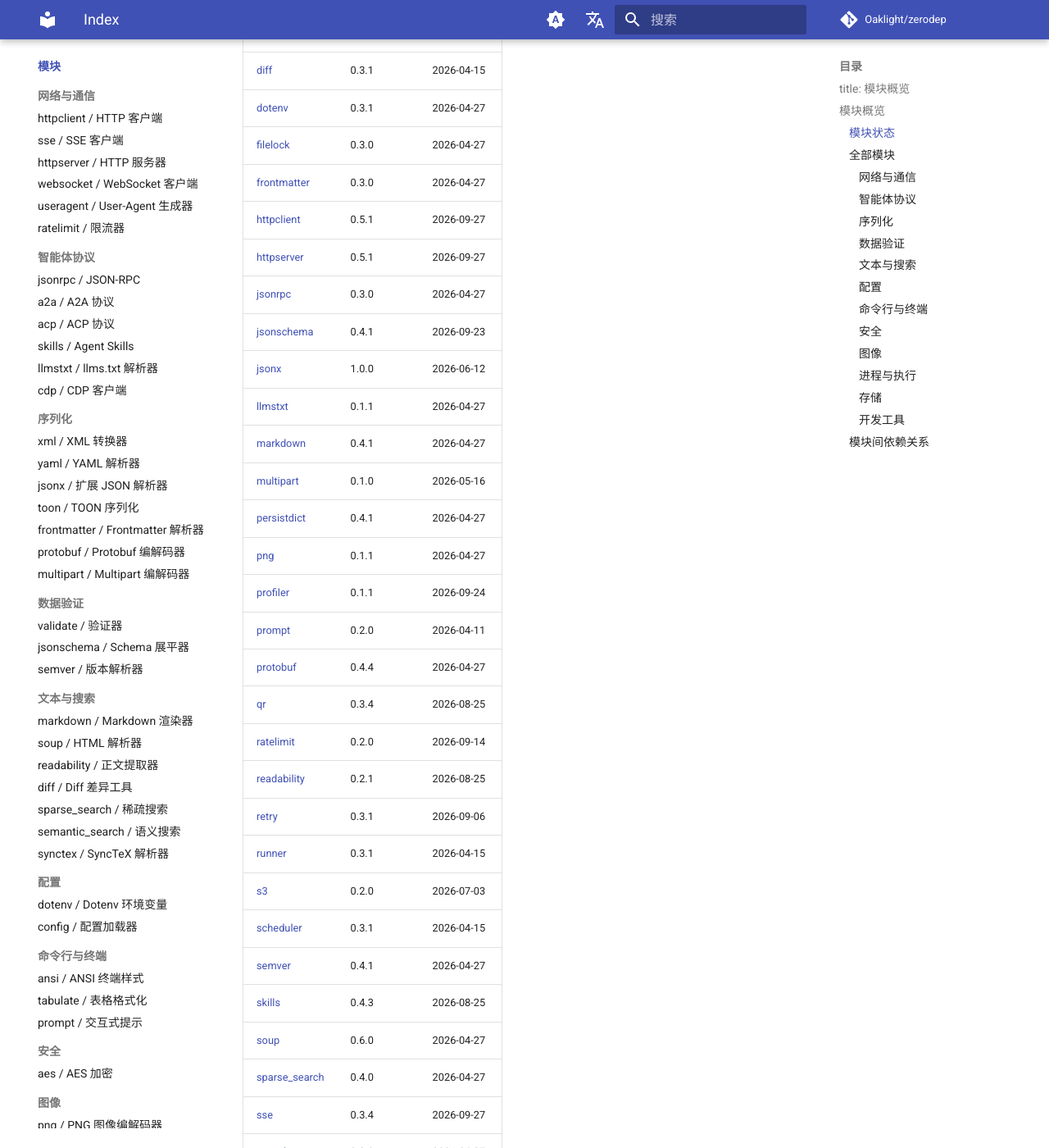
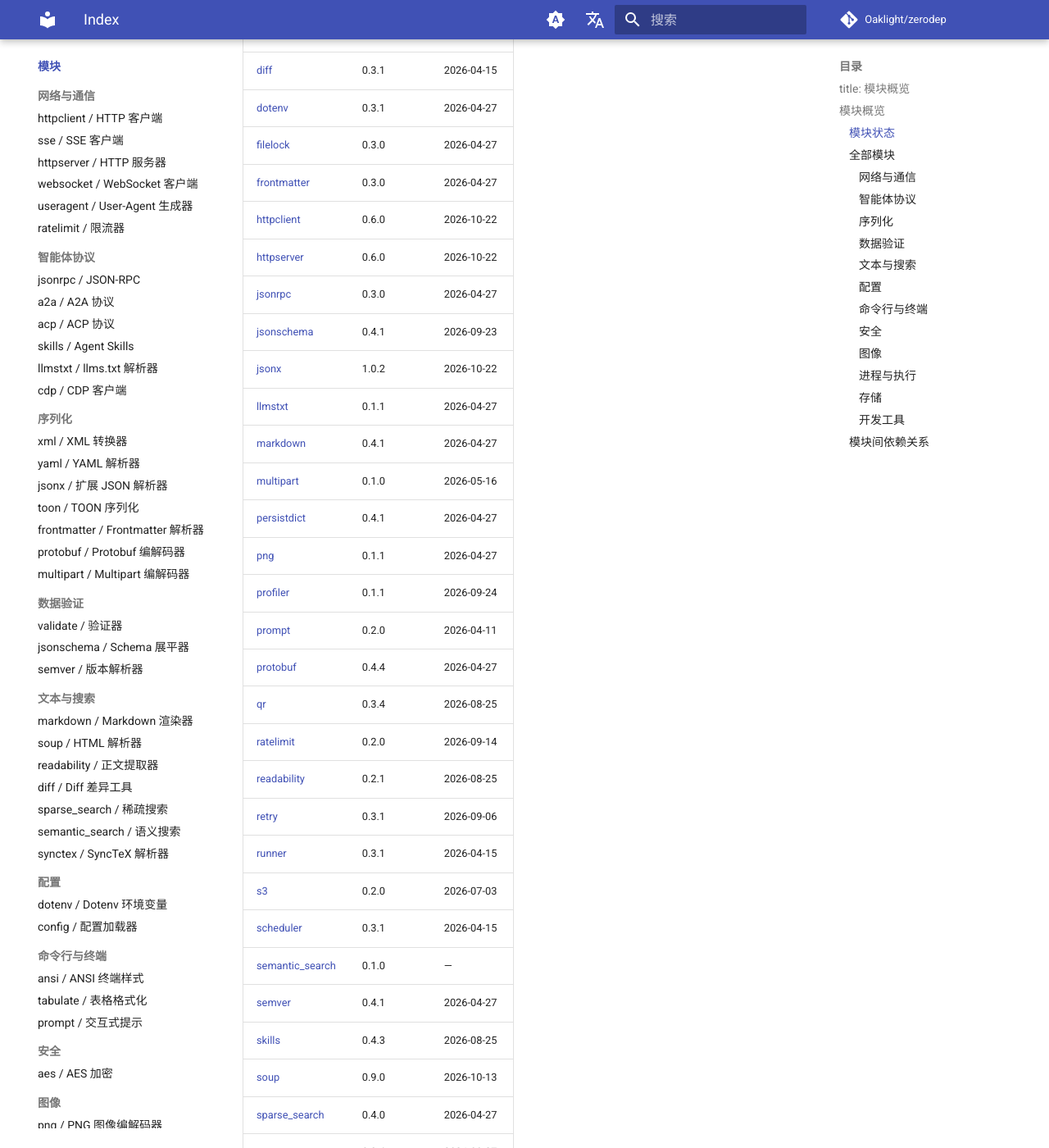
Before and after one commit to Oaklight/zerodep, an MkDocs documentation site: the page built from docs/modules/index.md, in a window 1280 px wide and 1400 px high, scrolled down 878 px. Shown: the whole window at 82% size. Built offline with MkDocs 1.6.1 and Material for MkDocs 9.7.7, drawn with Linux system fonts in a browser that asks for light colours; comment, search, counter and statistics services are not loaded; some of the changed text lies outside the part shown.

Commit message:
docs(modules)：重新生成模块索引

```diff
--- a/docs/modules/index.md
+++ b/docs/modules/index.md
@@ -25,11 +25,11 @@ title: 模块概览
 | [dotenv](dotenv.md) | 0.3.1 | 2026-04-27 |
 | [filelock](filelock.md) | 0.3.0 | 2026-04-27 |
 | [frontmatter](frontmatter.md) | 0.3.0 | 2026-04-27 |
-| [httpclient](httpclient.md) | 0.5.1 | 2026-09-27 |
-| [httpserver](httpserver.md) | 0.5.1 | 2026-09-27 |
+| [httpclient](httpclient.md) | 0.6.0 | 2026-10-22 |
+| [httpserver](httpserver.md) | 0.6.0 | 2026-10-22 |
 | [jsonrpc](jsonrpc.md) | 0.3.0 | 2026-04-27 |
 | [jsonschema](jsonschema.md) | 0.4.1 | 2026-09-23 |
-| [jsonx](jsonx.md) | 1.0.0 | 2026-06-12 |
+| [jsonx](jsonx.md) | 1.0.2 | 2026-10-22 |
 | [llmstxt](llmstxt.md) | 0.1.1 | 2026-04-27 |
 | [markdown](markdown.md) | 0.4.1 | 2026-04-27 |
 | [multipart](multipart.md) | 0.1.0 | 2026-05-16 |
@@ -45,15 +45,16 @@ title: 模块概览
 | [runner](runner.md) | 0.3.1 | 2026-04-15 |
 | [s3](s3.md) | 0.2.0 | 2026-07-03 |
 | [scheduler](scheduler.md) | 0.3.1 | 2026-04-15 |
+| [semantic_search](semantic_search.md) | 0.1.0 | — |
 | [semver](semver.md) | 0.4.1 | 2026-04-27 |
 | [skills](skills.md) | 0.4.3 | 2026-08-25 |
-| [soup](soup.md) | 0.6.0 | 2026-04-27 |
+| [soup](soup.md) | 0.9.0 | 2026-10-13 |
 | [sparse_search](sparse_search.md) | 0.4.0 | 2026-04-27 |
 | [sse](sse.md) | 0.3.4 | 2026-09-27 |
 | [structlog](structlog.md) | 0.3.0 | 2026-04-27 |
 | [synctex](synctex.md) | 0.2.0 | 2026-05-02 |
-| [tabulate](tabulate.md) | 0.1.1 | 2026-04-15 |
-| [toon](toon.md) | 0.3.3 | 2026-04-27 |
+| [tabulate](tabulate.md) | 0.1.1 | 2026-10-22 |
+| [toon](toon.md) | 0.6.1 | 2026-10-22 |
 | [useragent](useragent.md) | 0.1.0 | 2026-05-02 |
 | [validate](validate.md) | 0.7.1 | 2026-09-06 |
 | [vcs](vcs.md) | 0.3.1 | 2026-08-25 |
@@ -114,6 +115,7 @@ title: 模块概览
 | [readability](readability.md) | 文章正文提取器（移植自 Mozilla Readability.js） | readability-lxml、newspaper3k、trafilatura | `readability-lxml` |
 | [diff](diff.md) | Unified diff 解析、补丁应用/反转、三方合并 | unidiff、patch | `unidiff` |
 | [sparse_search](sparse_search.md) | BM25/BM25+/BM25L/BM25F + TF-IDF 全文搜索（贝叶斯校准、RRF 融合、MMR 多样性） | rank-bm25、bm25s、whoosh | `rank-bm25` |
+| [semantic_search](semantic_search.md) | 稠密向量搜索（Flat/IVF/LSH 索引、SQ8 量化、嵌入 API 辅助、RRF 融合、MMR 多样性） | faiss-cpu、hnswlib、annoy | `faiss-cpu` |
 | [synctex](synctex.md) | SyncTeX 反向搜索解析器（PDF 位置 → 源代码位置） | -- | -- |
 
 ### 配置
```
